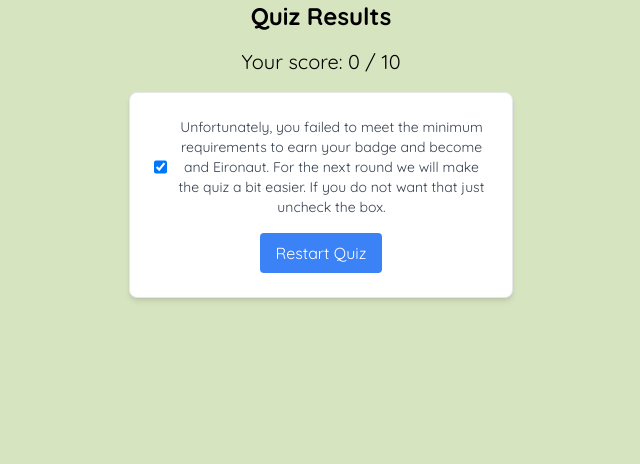
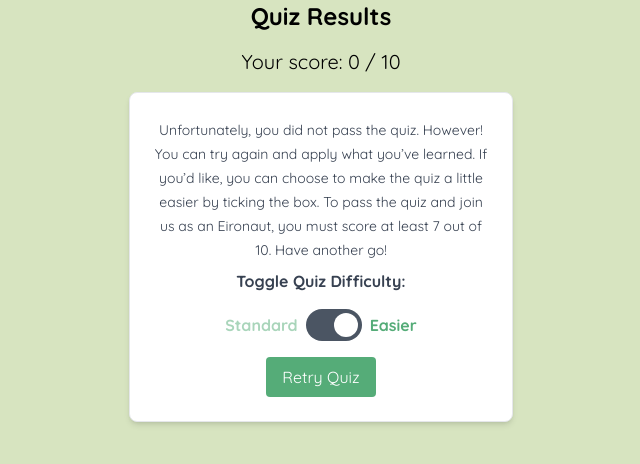
Before and after one commit to craigtkhill/final-year-team-project, a Next.js app: page /quiz/result in a window 1280 px wide. Shown: the top 464 px of the page, without its empty margins (319-959 px from the left). Built offline with nearby package versions, Linux system fonts and the light colour scheme.

Commit message:
a few text changes and make dynamic difficulty a slider instead of checkbox

```diff
--- a/app/page.tsx
+++ b/app/page.tsx
@@ -23,14 +23,19 @@ export default function Home() {
 
       <p className="text-4xl font-bold text-center">Welcome to Eironauts!</p>
       <p className="text-xl text-center w-full max-w-md text-justify">
-        The Eironauts are a force for good; we are all about reducing air
-        pollution and improving air quality. We’d like your help on our mission!
-        In this game, the aim is to develop your knowledge and awareness of air
-        pollution. To join us as a fellow Eironaut, however, you must first pass
-        the quiz! From there, you’ll be able to choose your character and go on
-        a journey through time and see how air pollution (or improving air
-        quality) could affect the world. When you’re ready, press the button
-        below to begin the quiz!
+        <p>
+          The Eironauts are a force for good; we are all about reducing air
+          pollution and improving air quality. We’d like your help on our
+          mission! In this game, the aim is to develop your knowledge and
+          awareness of air pollution. To join us as a fellow Eironaut, however,
+          you must first pass the quiz!{" "}
+        </p>
+        <p>
+          From there, you’ll be able to choose your character and go on a
+          journey through time and see how air pollution (or improving air
+          quality) could affect the world. When you’re ready, press the button
+          below to begin the quiz!
+        </p>
       </p>
       {/* <Image className="w-24 h-24" src="/logo.svg" alt="Logo" /> */}
       <Button onClick={handleButtonClick} bgColor="#55ac78">
--- a/app/quiz/result/page.tsx
+++ b/app/quiz/result/page.tsx
@@ -27,9 +27,11 @@ const Results = () => {
         </Button>
       ) : (
         <DynamicDifficulty>
-          Unfortunately, you failed to meet the minimum requirements to earn
-          your badge and become and Eironaut. For the next round we will make
-          the quiz a bit easier. If you do not want that just uncheck the box.
+          Unfortunately, you did not pass the quiz. However! You can try again
+          and apply what you’ve learned. If you’d like, you can choose to make
+          the quiz a little easier by ticking the box. To pass the quiz and join
+          us as an Eironaut, you must score at least 7 out of 10. Have another
+          go!
         </DynamicDifficulty>
       )}
     </div>
--- a/components/AdventureResult/AdventureResult.tsx
+++ b/components/AdventureResult/AdventureResult.tsx
@@ -1,7 +1,7 @@
 import React, { useState, useEffect } from "react";
 import { TailSpin } from "react-loader-spinner";
 import Sentiment from "sentiment";
-import { useBadgeStore } from "@/utils/store"; // Ensure this path matches where your store is defined
+import { useBadgeStore } from "@/utils/store";
 
 const AdventureResult = ({
   isOpen,
@@ -37,10 +37,9 @@ const AdventureResult = ({
           setSentimentScore(percentageScore);
           setStage("showInfo");
 
-          // Add the outcome image to the badges once analysis is complete
           addBadge(outcomeImage);
-        }, 2000); // Delay for showing the outcome image
-      }, 2000); // Initial delay for "generating" stage
+        }, 1500); // Delay for showing the outcome image
+      }, 1500); // Initial delay for "generating" stage
     }
   }, [isOpen, choiceId, consequence, addBadge, outcomeImage]);
 
--- a/components/DynamicDifficulty/DynamicDifficulty.tsx
+++ b/components/DynamicDifficulty/DynamicDifficulty.tsx
@@ -18,21 +18,53 @@ const DynamicDifficulty = ({ children }: { children: React.ReactNode }) => {
   };
 
   return (
-    <div className="p-6 max-w-sm w-full bg-white rounded-lg border border-gray-200 shadow-md">
-      <label className="flex items-center cursor-pointer">
-        <input
-          type="checkbox"
-          className="form-checkbox h-5 w-5 text-blue-600"
-          defaultChecked={true}
-          onChange={handleToggle}
-        />
-        <span className="ml-2 text-gray-700 text-sm">{children}</span>
-      </label>
+    <div className="p-6 max-w-sm w-full bg-white rounded-lg border border-gray-200 shadow-md flex flex-col items-center">
+      <div className="mb-4 text-center">
+        <span className="text-gray-700 text-sm">{children}</span>
+        <p className="text-gray-700 text-md mt-2 font-bold">
+          Toggle Quiz Difficulty:
+        </p>
+      </div>
+      <div className="flex items-center mb-4 justify-center">
+        <span
+          className={`mr-2 font-bold text-[#55ac78] ${
+            isDynamicDifficultyOn ? "opacity-50" : "opacity-100"
+          }`}
+        >
+          Standard
+        </span>
+        <label htmlFor="toggle" className="flex items-center cursor-pointer">
+          <div className="relative">
+            <input
+              id="toggle"
+              type="checkbox"
+              className="sr-only"
+              checked={isDynamicDifficultyOn}
+              onChange={handleToggle}
+            />
+            <div className="block bg-gray-600 w-14 h-8 rounded-full"></div>
+            <div
+              className={`dot absolute left-1 top-1 bg-white w-6 h-6 rounded-full transition-transform ${
+                isDynamicDifficultyOn
+                  ? "transform translate-x-full bg-[#55ac78]"
+                  : "bg-gray-400"
+              }`}
+            ></div>
+          </div>
+        </label>
+        <span
+          className={`ml-2 font-bold text-[#55ac78] ${
+            !isDynamicDifficultyOn ? "opacity-50" : "opacity-100"
+          }`}
+        >
+          Easier
+        </span>
+      </div>
       <button
         onClick={handleDecision}
-        className="mt-4 py-2 px-4 rounded bg-blue-500 text-white"
+        className="py-2 px-4 rounded bg-[#55ac78] text-white"
       >
-        Restart Quiz
+        Retry Quiz
       </button>
     </div>
   );
```
